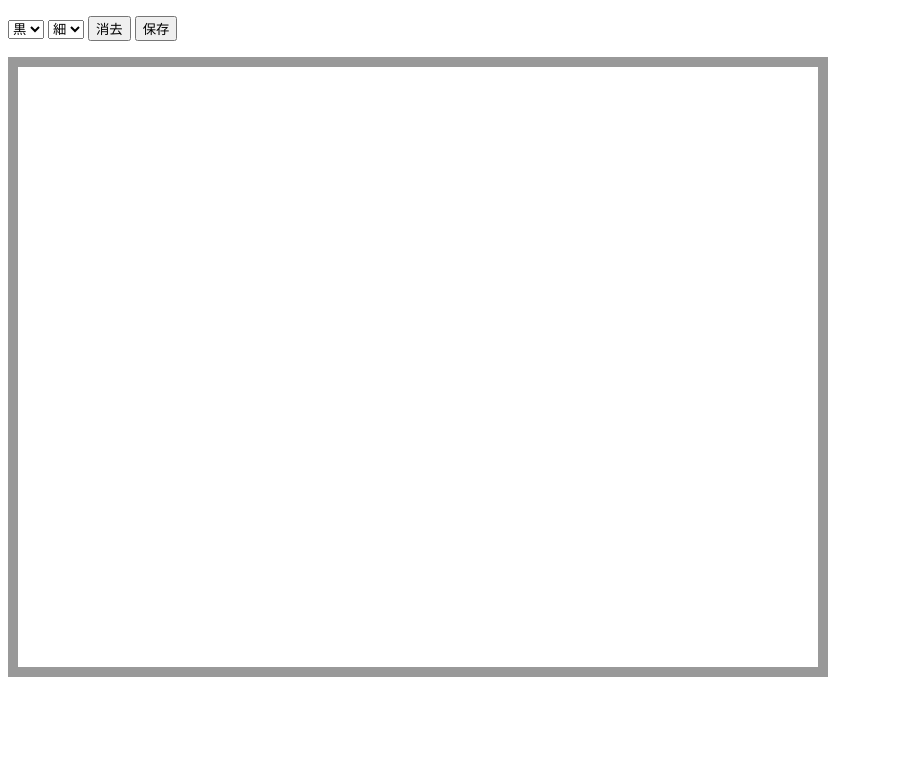
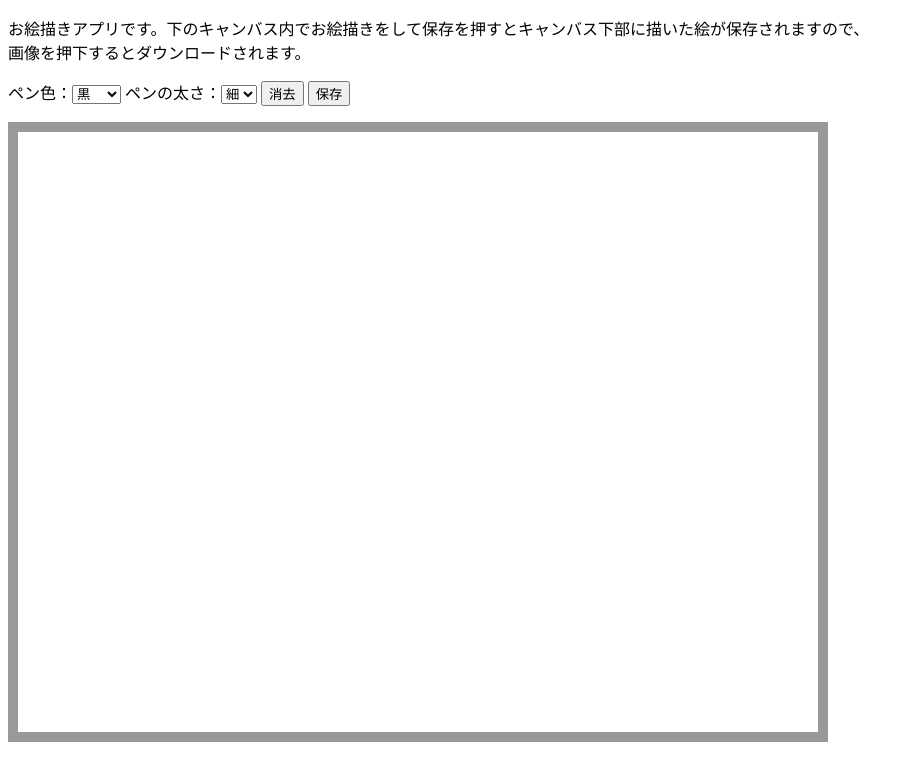
Before and after one commit to tnatsume/canvas, a plain HTML site: page index.html in a window 1280 px wide. Shown: the whole page, without its empty margins (0-913 px from the left). Drawn offline with nearby package versions, Linux system fonts and the light colour scheme.

Commit message:
Update index.html
ぺん色、説明を追加

```diff
--- a/index.html
+++ b/index.html
@@ -8,15 +8,19 @@
     <link rel="stylesheet" href="css/style.css">
 </head>
 <body>
+    <p>お絵描きアプリです。下のキャンバス内でお絵描きをして保存を押すとキャンバス下部に描いた絵が保存されますので、<br>画像を押下するとダウンロードされます。</p>
     <p>
-        <select id="penColor">
+        ペン色：<select id="penColor">
             <option value="black">黒</option>
             <option value="red">赤</option>
             <option value="blue">青</option>
             <option value="white">白</option>
+            <option value="green">緑</option>
+            <option value="yellow">黄色</option>
+            <option value="gray">灰色</option>
 
         </select>
-        <select id="penWidth">
+        ペンの太さ：<select id="penWidth">
             <option value="1">細</option>
             <option value="3">中</option>
             <option value="5">太</option>
```
